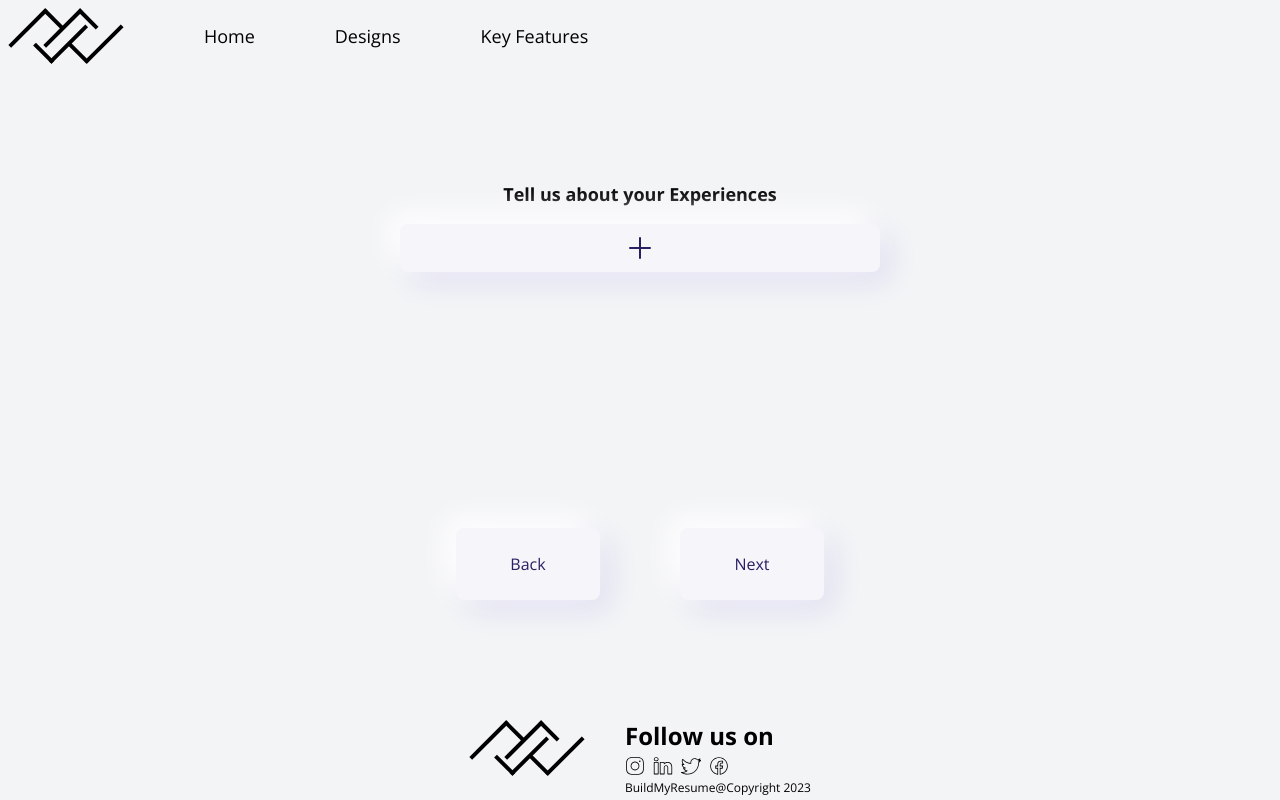
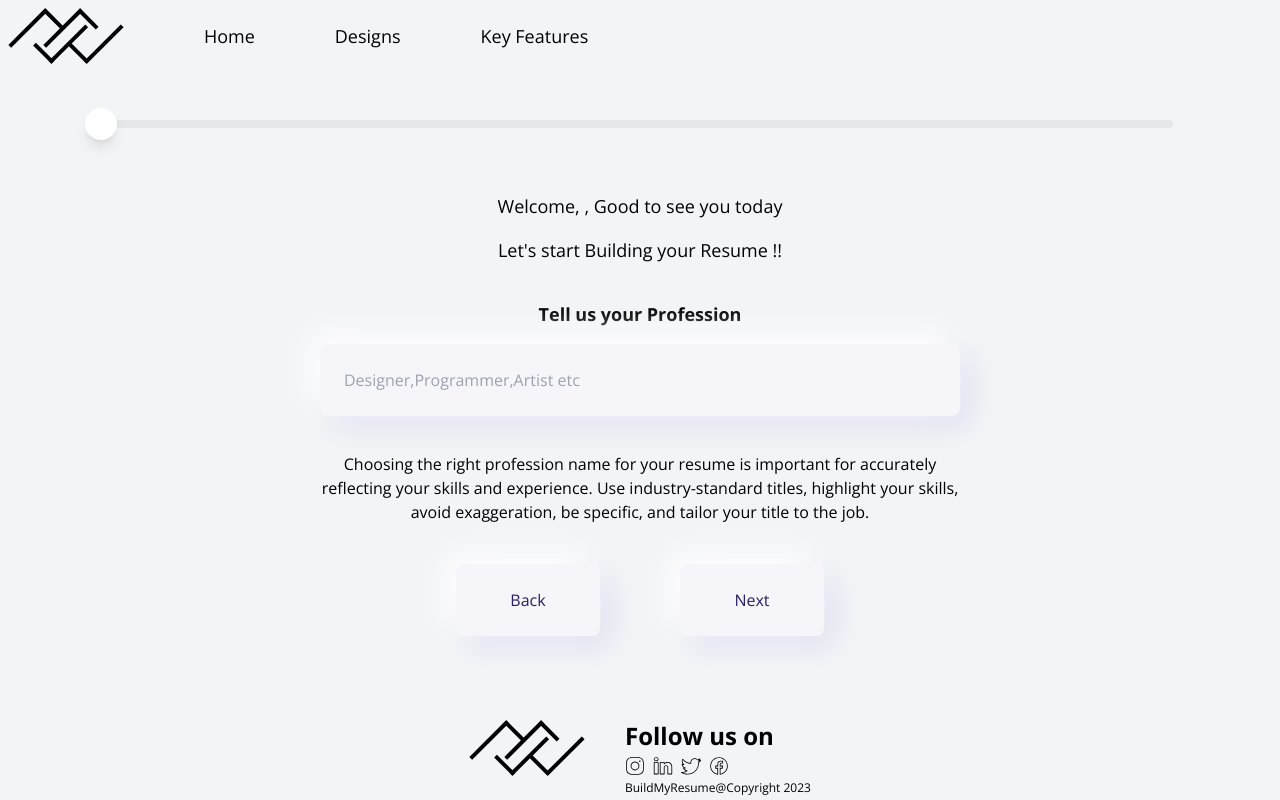
Before and after one commit to PrakashMandal-IV/Build_My_Resume, a React (Create React App) app: page /createdata in a window 1280 px wide. Built offline with nearby package versions, Linux system fonts and the light colour scheme.

Commit message:
Add : Progress Bar

```diff
--- a/src/Pages/CreateData.jsx
+++ b/src/Pages/CreateData.jsx
@@ -1,10 +1,12 @@
 import { useEffect, useState } from "react"
 import { PrimaryButton } from "../component/Button";
 import styled from 'styled-components'
+import { ProgressBar } from "../component/ProgressBar";
 const CreateData = () => {
     const searchParams = new URLSearchParams(window.location.search);
 
-    const [Form, SetForm] = useState(6)
+    const [Form, SetForm] = useState(0)
+    const FinalFormNumber=6
     const [Scale, SetScale] = useState('scale-0')
     const [SideBoard, SetSideBaord] = useState(false)
     useEffect(() => {
@@ -43,19 +45,24 @@ const CreateData = () => {
         Duration: ""
     })
     function NextClick() {
+        if(Form!==FinalFormNumber){
             SetScale('scale-0')
         setTimeout(() => {
             SetForm(Form + 1)
             SetScale('')
         }, 200);
         }
+    }
 
     function BackClick() {
+        if(Form!==1){
             SetScale('scale-0')
             setTimeout(() => {
                 SetForm(Form - 1)
                 SetScale('')
             }, 200);
+        }
+
     }
     function AddContacts(type, value) {
         var ContactData = {
@@ -163,10 +170,14 @@ const CreateData = () => {
         SetSideBaord(!SideBoard)
     }
     return (<>
-        <div className="flex flex-col w-full max-w-[1920px] h-[60vh] md:max-h-[1920px] mt-[20vh]">
+
+        <div className="flex flex-col w-full max-w-[1920px] h-[60vh] md:max-h-[1920px] mt-[15vh]">
             {/* {"Intro"} */}
+          <div className="w-10/12 mx-auto mb-16">
+          <ProgressBar FinalFormNumber={FinalFormNumber} Form={Form} />
+          </div>
             <div className={"mx-auto w-full transition-all flex flex-col px-10 h-auto mb-10 " + Scale}>
-                {Form === 1 && (<>
+                {Form === 0 && (<>
                     <div className="mx-auto text-center flex flex-col gap-4 ">
                         <p className=" text-lg">Welcome, <b> {UserName}</b>, Good to see you today</p>
                         <p className=" text-lg">Let's start Building your Resume !!</p>
@@ -177,14 +188,14 @@ const CreateData = () => {
                             avoid exaggeration, be specific, and tailor your title to the job.</p>
                     </div>
                 </>)}
-                {Form === 2 && (<>
+                {Form === 1 && (<>
                     <div className="mx-auto text-center flex flex-col gap-4">
                         <p className="text-lg font-bold mt-5">Alright, How will you introduce your self?</p>
                         <textarea placeholder="About Yourself !!" style={{ boxShadow: "-10px -10px 30px 0 #fff, 10px 10px 30px 0 #1d0dca17" }} className="p-2 mx-auto rounded-md h-36 w-96 outline-none bg-[#f5f5fa]" value={AboutMe} onChange={(e) => SetAboutMe(e.target.value)} />
                         <p className="text-center w-full md:w-[40rem] mt-5">Your "Introduction" section should be brief and highlight your key strengths and experiences that make you a great candidate for the job. Focus on showcasing your relevant skills, experience, and achievements in just a few lines.</p>
                     </div>
                 </>)}
-                {Form === 3 && (<>
+                {Form === 2 && (<>
                     <div className="mx-auto text-center flex flex-col gap-4">
                         <p className="text-lg font-bold mt-5 mx-32">How to reach you?</p>
                         <InputBox placeholder="Number" value={Contacts.Number} onChange={(e) => AddContacts("number", e.target.value)} />
@@ -192,7 +203,7 @@ const CreateData = () => {
                         <InputBox placeholder="Your Website" value={Contacts.Link} onChange={(e) => AddContacts("link", e.target.value)} />
                     </div>
                 </>)}
-                {Form === 4 && (<>
+                {Form === 3 && (<>
                     <div className="mx-auto text-center flex flex-col gap-4 w-4/5 md:w-2/5  ">
                         <p className="text-lg font-bold mt-5 ">Tell us about your Educations</p>
                         <div className="flex gap-2 ">
@@ -229,7 +240,7 @@ const CreateData = () => {
 
                     </div>
                 </>)}
-                {Form === 5 && (<>
+                {Form === 4 && (<>
                     <div className="mx-auto text-center flex flex-col gap-4 w-4/5 md:w-2/5  ">
                         <div className="mt-5">
                             <p className="text-lg font-bold ">Mentioning your skills always</p>
@@ -270,7 +281,7 @@ const CreateData = () => {
 
                     </div>
                 </>)}
-                {Form === 6 && (<>
+                {Form === 5 && (<>
                     <div className="mx-auto text-center flex flex-col gap-4 w-4/5 md:w-2/5  ">
                         <p className="text-lg font-bold mt-5 ">Tell us about your Experiences</p>
                         <div className="flex gap-2 ">
--- /dev/null
+++ b/src/component/ProgressBar.jsx
@@ -0,0 +1,28 @@
+import { useState, useEffect } from "react";
+
+export function ProgressBar({ FinalFormNumber, Form }) {
+  const [progress, setProgress] = useState(0);
+
+  useEffect(() => {
+    const percentage = (Form / FinalFormNumber) * 100;
+    setProgress(percentage);
+  }, [FinalFormNumber, Form]);
+
+  const circlePosition = `calc(${progress}% - 0.5rem)`;
+  const circleTranslate = progress === 100 ? "translate-x-full" : "-translate-x-1/2";
+
+  return (
+    <div className="relative w-full h-2 bg-gray-200 rounded-full">
+      <div
+        className="absolute top-0 left-0 h-2 bg-gradient-to-r from-sky-400 to-sky-500 rounded-full transition-all duration-500"
+        style={{ width: `${progress}%` }}
+      ></div>
+      <div
+        className={`absolute -top-3 left-0 ml-0.5 transform ${circleTranslate} transition-all duration-500`}
+        style={{ left: circlePosition }}
+      >
+        <div className="w-8 h-8 bg-white rounded-full shadow-lg "></div>
+      </div>
+    </div>
+  );
+}
```
Lines whose indentation alone changed are shown as unchanged.
